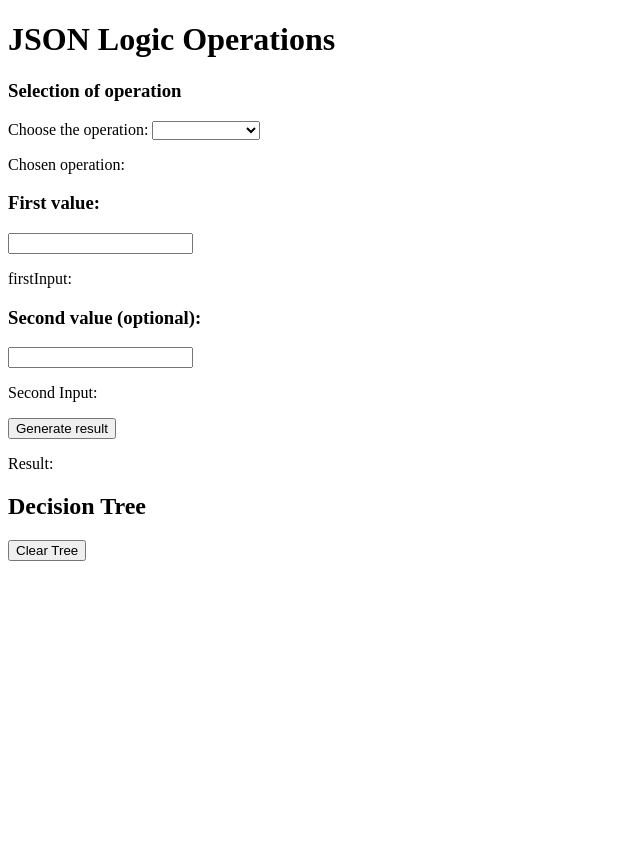
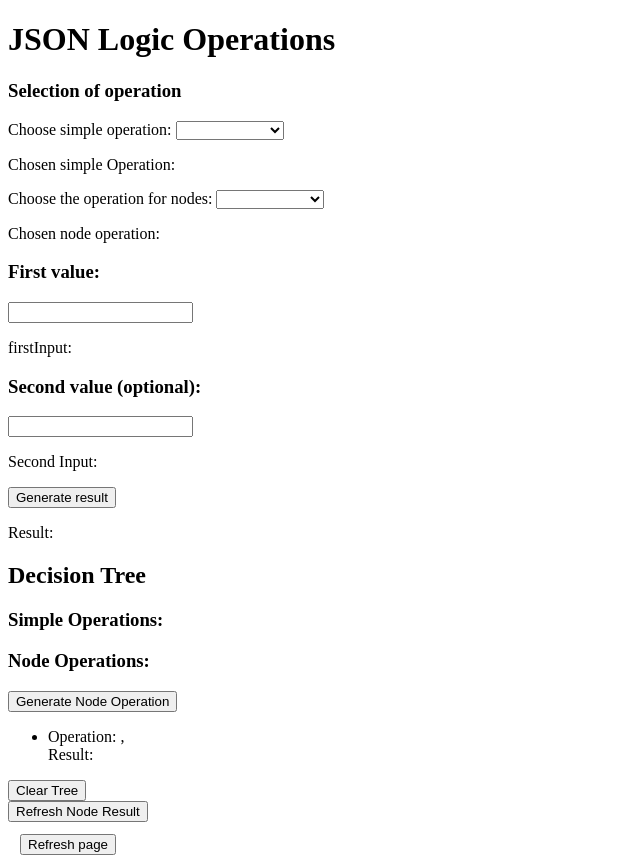
Before and after one commit to tulainov/jsonLogicApplication, an Angular app: page / in a window 1280 px wide. Shown: the whole page, without its empty margins (0-640 px from the left). Before the commit the page ends 800 px from the top, so only its background shows below. Built offline with nearby package versions, Linux system fonts and the light colour scheme.

Commit message:
The logic itself finally works. I'm working on styles now.

```diff
--- a/src/app/expressions/expressions.component.html
+++ b/src/app/expressions/expressions.component.html
@@ -1,30 +1,49 @@
 <h1>JSON Logic Operations</h1>
 
+<h3>Selection of operation</h3>
+<!--<div>-->
+<!--  <label>Choose the operation for the node: </label>-->
+<!--  <select [(ngModel)]="selectedNodeOperation" (change)="selectOperation($event)">-->
+<!--    <option *ngFor="let operation of operationList.operations" [value]="operation.value">{{operation.label}}</option>-->
+<!--  </select>-->
+<!--  <p>Chosen operation for the node: {{selectedNodeOperation}}</p>-->
 
-<h3>Selection of operation</h3>
-<div>
-  <label>Choose the operation: </label>
+<!--  <label>Choose the operation for the operands: </label>-->
+<!--  <select [(ngModel)]="selectedOperation" (change)="selectOperation($event)">-->
+<!--    <option *ngFor="let operation of operationList.operations" [value]="operation.value">{{operation.label}}</option>-->
+<!--  </select>-->
+<!--  <p>Chosen operation for the operands: {{selectedOperation}}</p>-->
+<!--</div>-->
 
+<div id="simpleOperation">
+  <label>Choose simple operation: </label>
   <select [(ngModel)]="selectedOperation" (change)="selectOperation($event)">
     <option *ngFor="let operation of operationList.operations" [value]="operation.value">{{operation.label}}</option>
   </select>
-
   <p>
-    Chosen operation: {{selectedOperation}}
+    Chosen simple Operation: {{selectedOperation}}
   </p>
 </div>
 
+<div id="nodesOperation">
+  <label>Choose the operation for nodes: </label>
+  <select [(ngModel)]="selectedNodeOperation" (change)="selectOperation($event)">
+    <option *ngFor="let operation of operationList.operations" [value]="operation.value">{{operation.label}}</option>
+  </select>
+  <p>
+    Chosen node operation: {{selectedNodeOperation}}
+  </p>
+</div>
+
+
 <section>
   <div id="firstInput">
-
     <h3>First value:</h3>
     <input [(ngModel)]="firstInput">
     <p>firstInput: {{firstInput}}</p>
   </div>
 
-
   <div id="secondInput">
-
     <h3>Second value (optional):</h3>
     <input [(ngModel)]="secondInput">
     <p>Second Input: {{secondInput}}</p>
@@ -32,11 +51,11 @@
 
   <button (click)="generateResult()">Generate result</button>
   <p>Result: {{result}}</p>
-
 </section>
 
 <section id="tree">
   <h2>Decision Tree</h2>
+  <h3>Simple Operations:</h3>
   <ul>
     <li *ngFor="let node of treeData">
       First Input: {{node.firstInput}}, <br>
@@ -46,6 +65,24 @@
     </li>
   </ul>
 
+  <h3>Node Operations:</h3>
+  <button (click)="completeNodeOperation()">Generate Node Operation</button>
+  <ul>
+    <li >
+<!--      First Result: {{firstResult}}, <br>-->
+      Operation: {{selectedNodeOperation}}, <br>
+<!--      Second Result: {{secondResult}}, <br>-->
+      Result: {{nodeResult}}
+    </li>
+  </ul>
+
+
   <button (click)="clearTree()">Clear Tree</button>
+  <br>
 
+  <button (click)="refreshNodeResult()">Refresh Node Result</button>
 </section>
+
+<div style="margin: 7px; padding: 5px">
+  <button (click)="refresh()">Refresh page</button>
+</div>
--- a/src/app/expressions/expressions.component.ts
+++ b/src/app/expressions/expressions.component.ts
@@ -11,33 +11,64 @@ import * as jsonLogic from 'json-logic-js';
 export class ExpressionsComponent {
 
   operationList = new OperationsList();
-  selectedOperation: string = '';
+  selectedOperation: string = ''; // simple operations
+  selectedNodeOperation: string = ''; // operations between nodes
   firstInput?: any;
   secondInput?: any;
   result: any;
-  treeData: any[] = [];
+  treeData: any[] = []; // represents decision tree
+  results: any[] = []; // stores results of simple operations
+  nodeResult: any; // final result of node operations
 
-
+  // selects simple and node operation
   public selectOperation(value: any) {
-    console.log("value", value);
+    if (value.target.id === 'simpleOperation') {
+      this.selectedOperation = value.target.value;
+    } else if (value.target.id === 'nodesOperation') {
+      this.selectedNodeOperation = value.target.value;
+    }
   }
 
+  // generates result for simple operations
   public generateResult() {
 
     if (this.firstInput !== undefined && this.firstInput !== null &&
       this.secondInput !== undefined && this.secondInput !== null) {
+
       this.result = jsonLogic.apply({
-        [this.selectedOperation]:
-          [this.firstInput, this.secondInput]
+        [this.selectedOperation] : [this.firstInput, this.secondInput]
       });
+
+      this.results.push(this.result);
       this.addNodeToTree();
     }
   }
 
+  // generates result for node operations
+  public completeNodeOperation() {
+
+    if (this.results.length >= 2) {
+      this.nodeResult = jsonLogic.apply({
+        [this.selectedNodeOperation]: this.results
+      })
+    // } else {
+    //   for (let i = 0; i < this.results.length; i++) {
+    //     this.firstResult = this.results[0];
+    //     this.secondResult = this.results[1];
+    //
+    //     this.nodeResult = jsonLogic.apply({
+    //       [this.selectedNodeOperation]: [this.firstResult, this.secondResult]
+    //     });
+    //   }
+    }
+  }
+
+  // adds node to tree
   private addNodeToTree() {
+
     this.treeData.push({
+      firstInput: this.firstInput,
       operation: this.selectedOperation,
-      firstInput: this.firstInput,
       secondInput: this.secondInput,
       result: this.result
     });
@@ -47,4 +78,12 @@ export class ExpressionsComponent {
     this.treeData = [];
   }
 
+  public refreshNodeResult() {
+    this.nodeResult = '';
+  }
+
+
+  public refresh() {
+    location.reload();
+  }
 }
```
